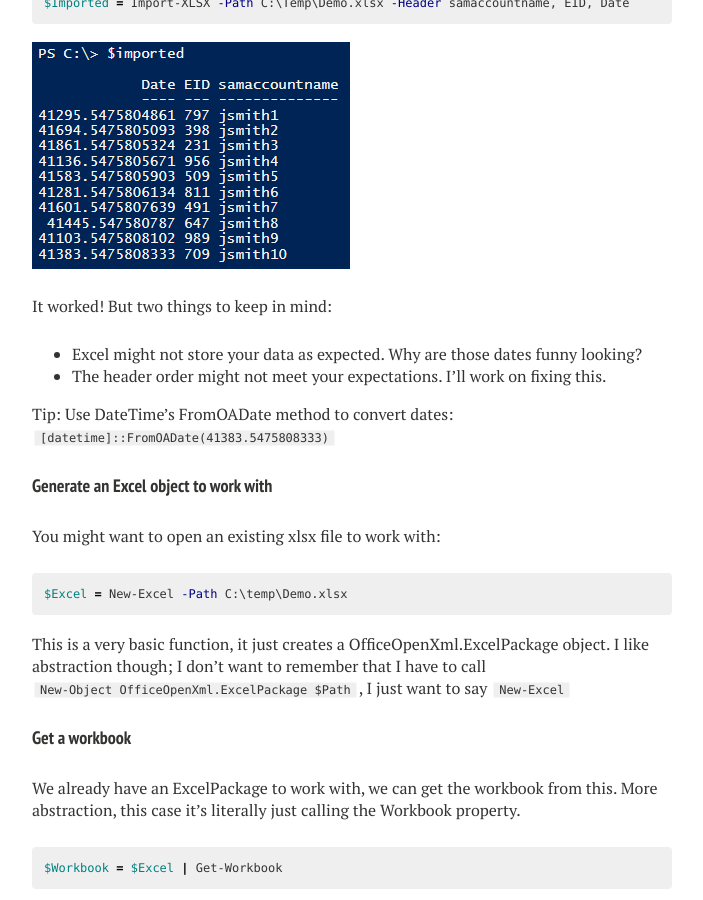
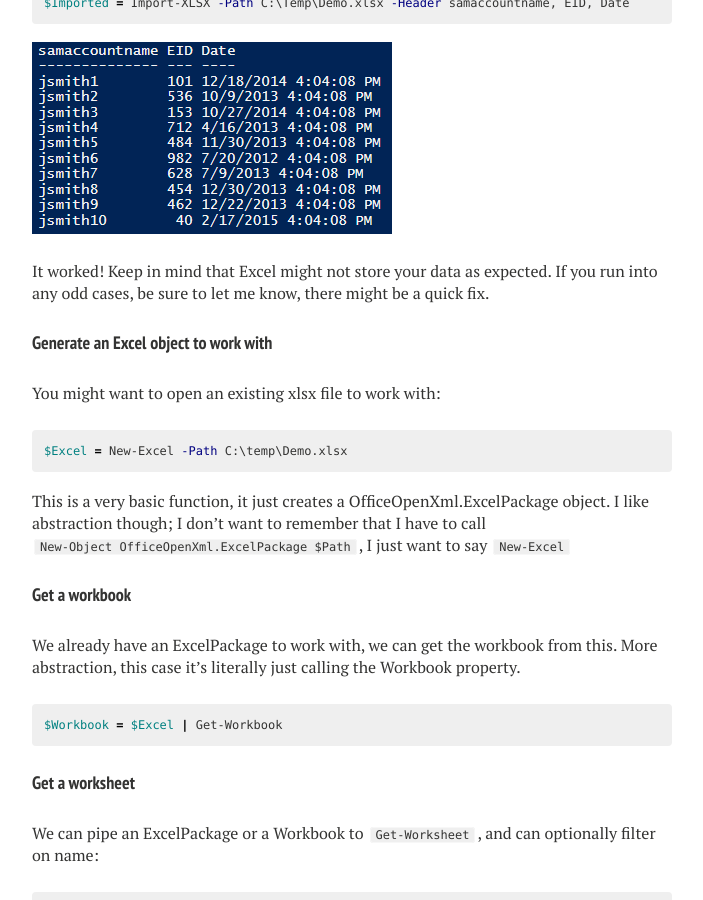
Before and after one commit to RamblingCookieMonster/RamblingCookieMonster.github.io, a Jekyll site: the page built from _posts/2015-03-29-PSExcel-Intro.md, in a window 1280 px wide and 900 px high, scrolled down 2866 px. Shown: the whole window, without its empty margins (288-991 px from the left). Built offline with Jekyll 4.4.1, drawn with Linux system fonts in a browser that asks for light colours; nearby versions of some CDN libraries; comment, search, counter and statistics services are not loaded.

Commit message:
pic update

````diff
--- a/_posts/2015-03-29-PSExcel-Intro.md
+++ b/_posts/2015-03-29-PSExcel-Intro.md
@@ -85,12 +85,7 @@ $Imported = Import-XLSX -Path C:\Temp\Demo.xlsx -Header samaccountname, EID, Dat
 
 ![Dummy data](/images/psexcel-intro/imported.png)
 
-It worked! But two things to keep in mind:
-
-* Excel might not store your data as expected. Why are those dates funny looking?
-* The header order might not meet your expectations. I'll work on fixing this.
-
-Tip: Use DateTime's FromOADate method to convert dates: ```[datetime]::FromOADate(41383.5475808333)```
+It worked! Keep in mind that Excel might not store your data as expected. If you run into any odd cases, be sure to let me know, there might be a quick fix.
 
 #### Generate an Excel object to work with
 
````
Also changed, not shown: images/psexcel-intro/imported.png.
